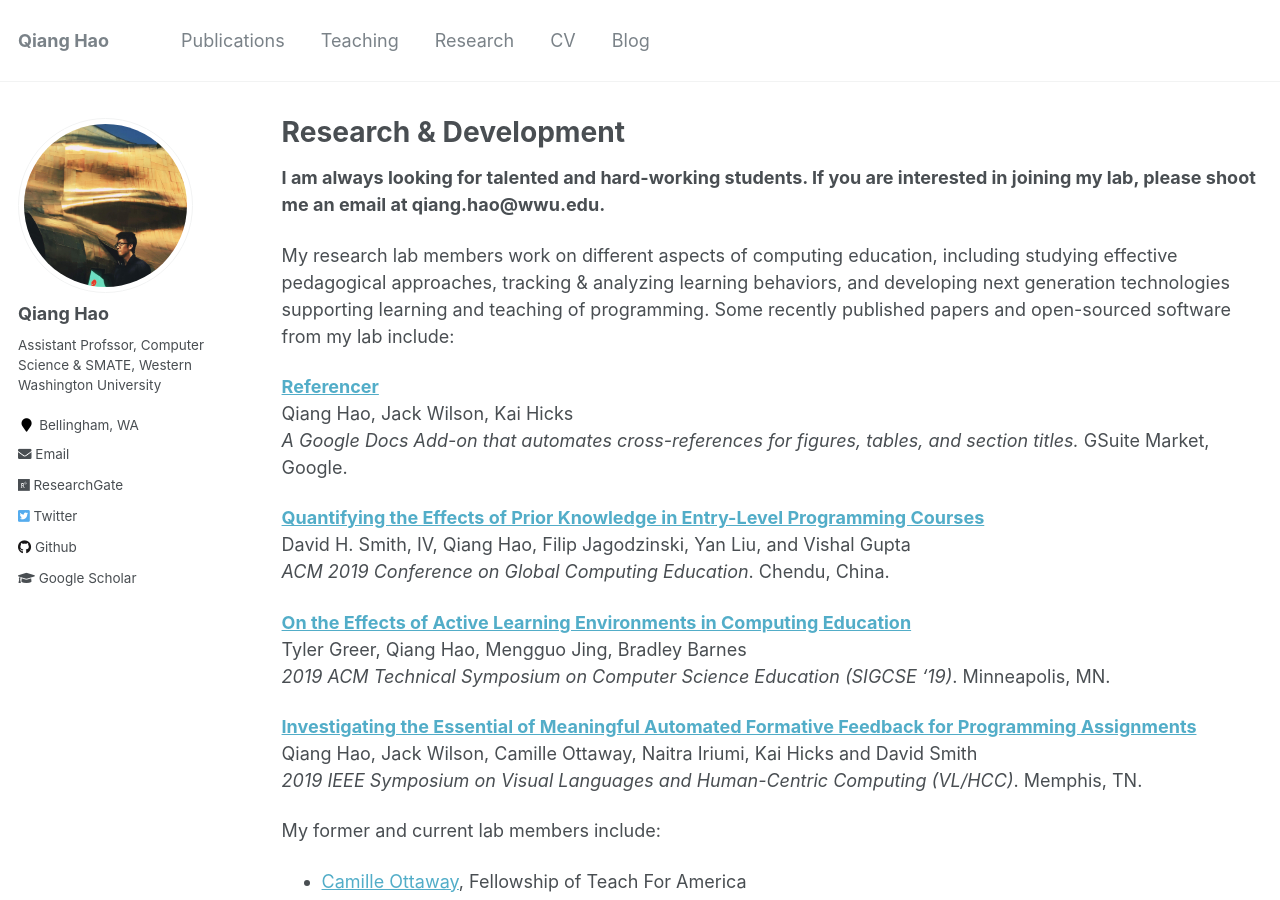
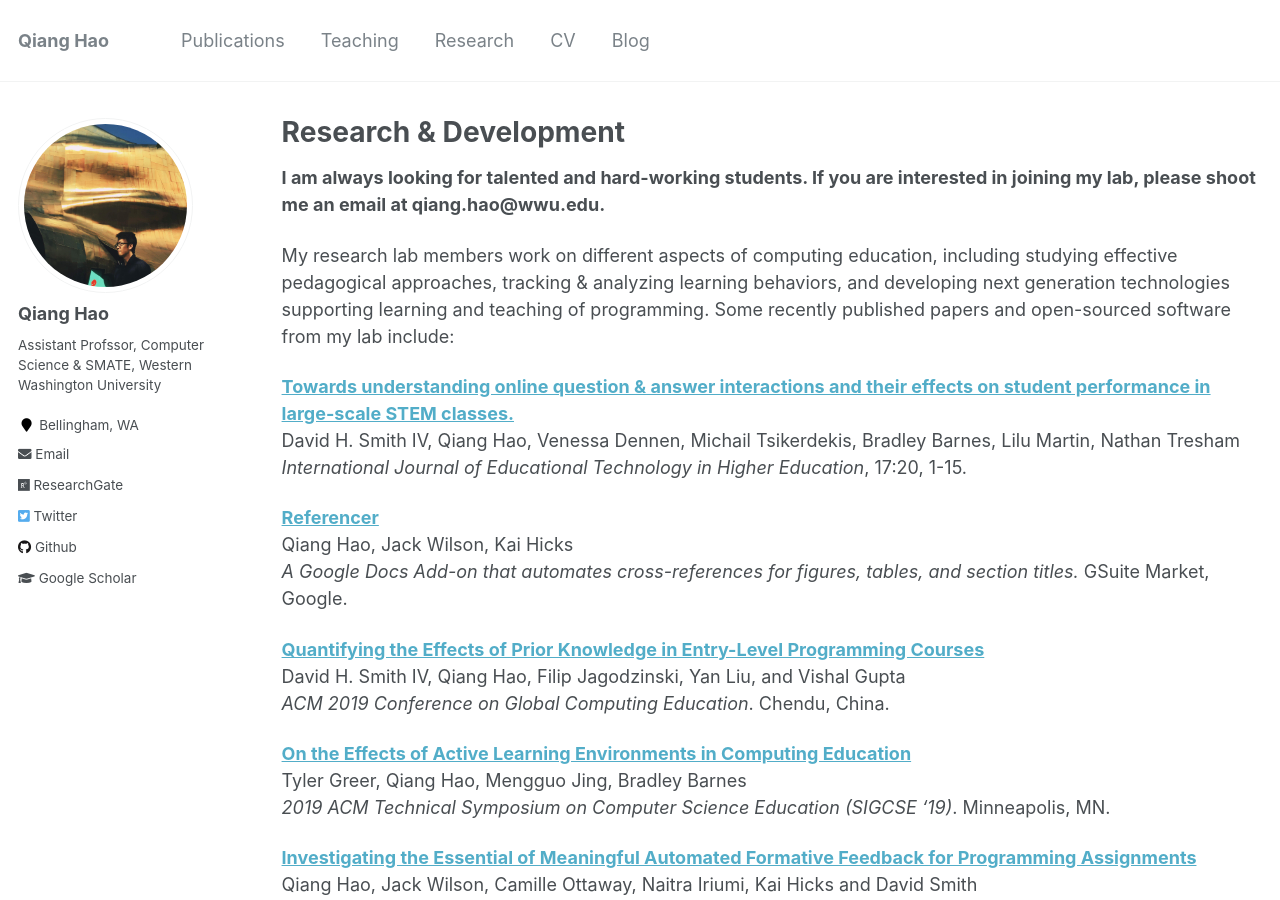
Before and after one commit to Neo-Hao/neo-hao.github.io, a Jekyll site: the page built from _pages/research.md, in a window 1280 px wide and 900 px high. Built offline with Jekyll 4.4.1, drawn with Linux system fonts in a browser that asks for light colours.

Commit message:
update cv

```diff
--- a/_pages/research.md
+++ b/_pages/research.md
@@ -9,12 +9,16 @@ author_profile: true
 
 My research lab members work on different aspects of computing education, including studying effective pedagogical approaches, tracking & analyzing learning behaviors, and developing next generation technologies supporting learning and teaching of programming. Some recently published papers and open-sourced software from my lab include:
 
+[__Towards understanding online question & answer interactions and their effects on student performance in large-scale STEM classes.__](https://educationaltechnologyjournal.springeropen.com/articles/10.1186/s41239-020-00200-7)
+David H. Smith IV, Qiang Hao, Venessa Dennen, Michail Tsikerdekis, Bradley Barnes, Lilu Martin, Nathan Tresham
+*International Journal of Educational Technology in Higher Education*, 17:20, 1-15.
+
 [__Referencer__](https://gsuite.google.com/u/1/marketplace/app/referencer/161289460786)
 Qiang Hao, Jack Wilson, Kai Hicks
 *A Google Docs Add-on that automates cross-references for figures, tables, and section titles.* GSuite Market, Google.
 
 [__Quantifying the Effects of Prior Knowledge in Entry-Level Programming Courses__](/publications/prior-cs-knowledge)
-David H. Smith, IV, Qiang Hao, Filip Jagodzinski, Yan Liu, and Vishal Gupta
+David H. Smith IV, Qiang Hao, Filip Jagodzinski, Yan Liu, and Vishal Gupta
 *ACM 2019 Conference on Global Computing Education*. Chendu, China.
 
 [__On the Effects of Active Learning Environments in Computing Education__](/publications/active-learning-environment)
```
Also changed, not shown: _pages/cv.md (+3 -0 lines).
